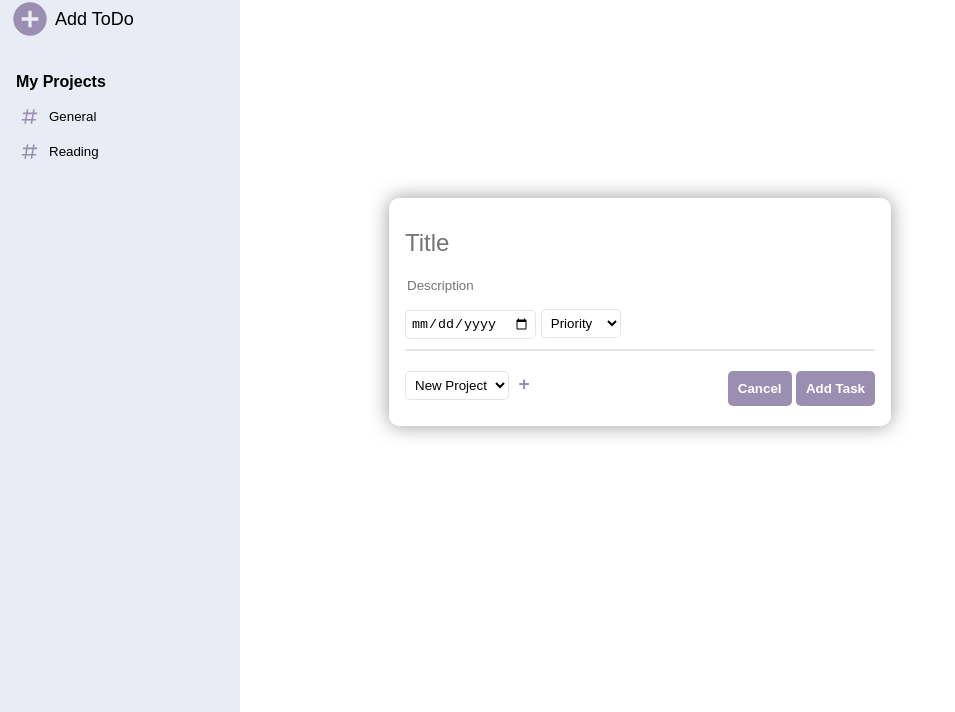
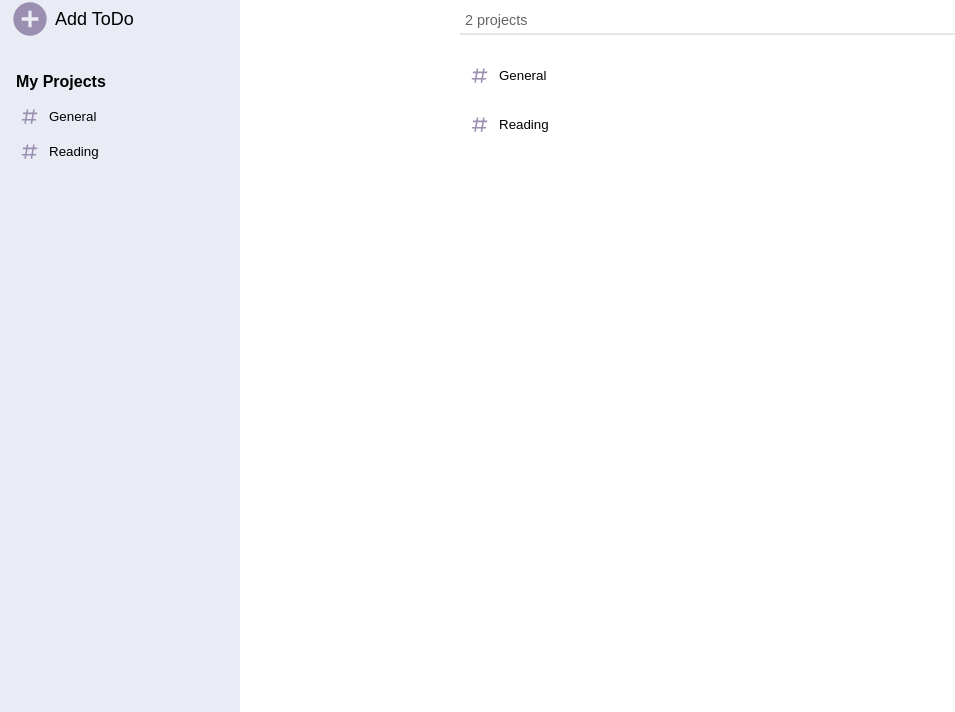
Before and after one commit to simonnsays/odin-todo-app, a website built with webpack: page src/template.html in a window 1280 px wide. Shown: the part 88-800 px from the top of the page, without its empty margins (0-955 px from the left). Built offline with nearby package versions, Linux system fonts and the light colour scheme.

Commit message:
Dynamically show My Projects page

```diff
--- a/src/index.js
+++ b/src/index.js
@@ -3,8 +3,7 @@ import poundIcon from './asset/pound.svg'
 import Project from "./scripts/Project.js"
 import Todo from "./scripts/Todo.js"
 
-const projectsEl = document.querySelector('.projects')
-
+// Logic
 const projects = []
 
 const genProject = new Project('General')
@@ -20,7 +19,10 @@ newProject.addToDo(newTodo())
 projects.push(genProject)
 projects.push(newProject)
 
-function createProjectNavEl(project) {
+
+// Nav
+const projectsElNav = document.querySelector('.projects-container-nav .projects')
+const createProjectNavEl = (project) => {
     const button = document.createElement('button')
     button.className = 'project'
 
@@ -40,13 +42,55 @@ function createProjectNavEl(project) {
 }
 
 projects.forEach(project => {
-    console.log(project)
-    console.log(createProjectNavEl(project))
-    projectsEl.appendChild(createProjectNavEl(project))
+    projectsElNav.appendChild(createProjectNavEl(project))
 })
 
+// Content
+const page = document.querySelector('.content')
+const createMyProjectsPage = (projects, parentEl) => {
+    const header = document.createElement('h1')
+    header.textContent = 'My Projects'
 
+    const countContainer = document.createElement('div')
+    countContainer.className = 'count-container'
+    const countText = document.createElement('p')
+    countText.textContent = `${projects.length} projects`
+    countContainer.appendChild(countText)
+    const hb = document.createElement('div')
+    hb.className = 'hb'
+    countContainer.appendChild(hb)
 
+    const projectsContainer = document.createElement('div')
+    projectsContainer.className = 'projects-container-page'
+    projects.forEach(project => {
+        projectsContainer.appendChild(createProjectEl(project))
+    })
+
+    parentEl.appendChild(header)
+    parentEl.appendChild(countContainer)
+    parentEl.appendChild(projectsContainer)
+}
+
+const createProjectEl = (project) => {
+    const button = document.createElement('button')
+    button.className = 'project'
+
+    const icon = document.createElement('div')
+    icon.className = 'icon'
+    const img = document.createElement('img')
+    img.src = poundIcon
+    icon.appendChild(img)
+
+    const text = document.createElement('p')
+    text.textContent = project.name
+
+    button.appendChild(icon)
+    button.appendChild(text)
+
+    return button
+}
+
+createMyProjectsPage(projects, page)
 
 
 // MODAL
@@ -64,7 +108,7 @@ const newProjectElements = {
 addBtn.addEventListener('click', () => {
     dialog.showModal()
 })
-dialog.showModal()
+// dialog.showModal()
 
 cancelBtn.addEventListener('click', () => {
     dialog.close()
--- a/src/style.css
+++ b/src/style.css
@@ -28,7 +28,7 @@ img {
 button {
     cursor: pointer;
 }
-.page-container {
+.main-container {
     display: flex;
 }
 
@@ -38,9 +38,13 @@ nav {
     width: 240px;
 }
 
-nav button {
+nav button,
+.content button {
     border: 0;
     margin: 0;
+}
+
+nav button {
     background-color: var(--color-surface-elevated);
 }
 
@@ -89,7 +93,7 @@ nav button:hover {
     height: 40px;
 }
 
-.projects-container {
+.projects-container-nav {
     margin: 10px;
     margin-top: 20px;
 }
@@ -237,3 +241,24 @@ dialog .container .bottom {
 .hb {
     border: 1px solid rgba(0, 0, 0, .1);
 }
+
+.count-container {
+    margin-bottom: 10px;
+}
+
+.count-container p{
+    margin: 5px 0;
+    padding: 0 5px;
+    font-size: .9rem;
+    opacity: .6;
+}
+
+.projects-container-page {
+    padding-top: 1px;
+}
+
+.projects-container-page button {
+    background-color: var(--color-surface);
+    margin: 10px 0;
+    padding: 10px;
+}
--- a/src/template.html
+++ b/src/template.html
@@ -5,7 +5,7 @@
     <title>Template</title>
 </head>
 <body>
-    <div class="page-container">
+    <div class="main-container">
         <nav>
             <button class="profile">
                 <div class="icon">
@@ -19,7 +19,7 @@
                 </div>
                 <p>Add ToDo</p>
             </button>
-            <div class="projects-container">
+            <div class="projects-container-nav">
                 <button id="projectHeader">
                     <p>My Projects</p>
                 </button>
@@ -41,7 +41,25 @@
         </nav>
         <main>
             <div class="content">
-                <!-- <div class="header">Skills</div> -->
+                <!-- <h1 class="header">My Projects</h1>
+                <div class="count-container">
+                    <p>5 projects</p>
+                    <div class="hb"></div>
+                </div>
+                <div class="projects-container-page">
+                    <button class="project">
+                        <div class="icon">
+                            <img src="./asset/pound.svg">
+                        </div>
+                        <p>General</p>
+                    </button>
+                    <button class="project">
+                        <div class="icon">
+                            <img src="./asset/pound.svg">
+                        </div>
+                        <p>Reading</p>
+                    </button>
+                </div> -->
             </div>
         </main>
         <dialog>
```
